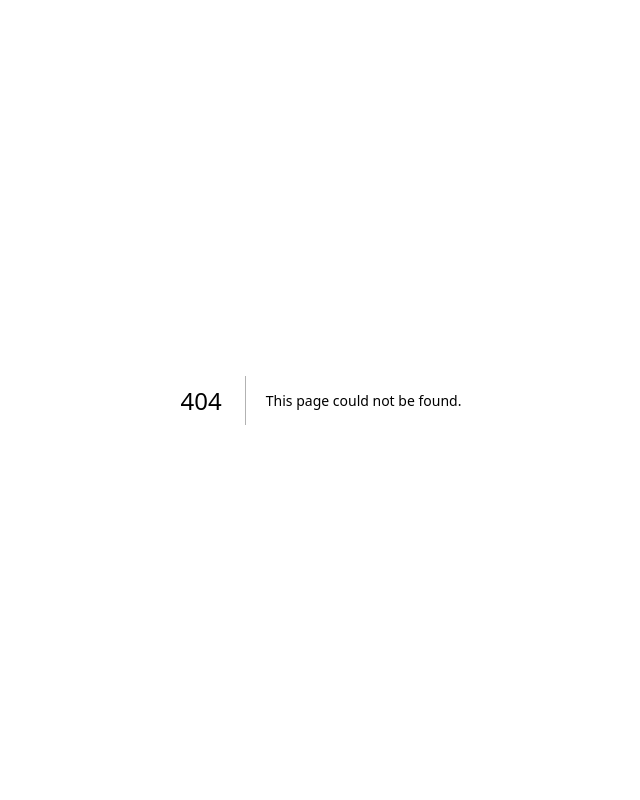
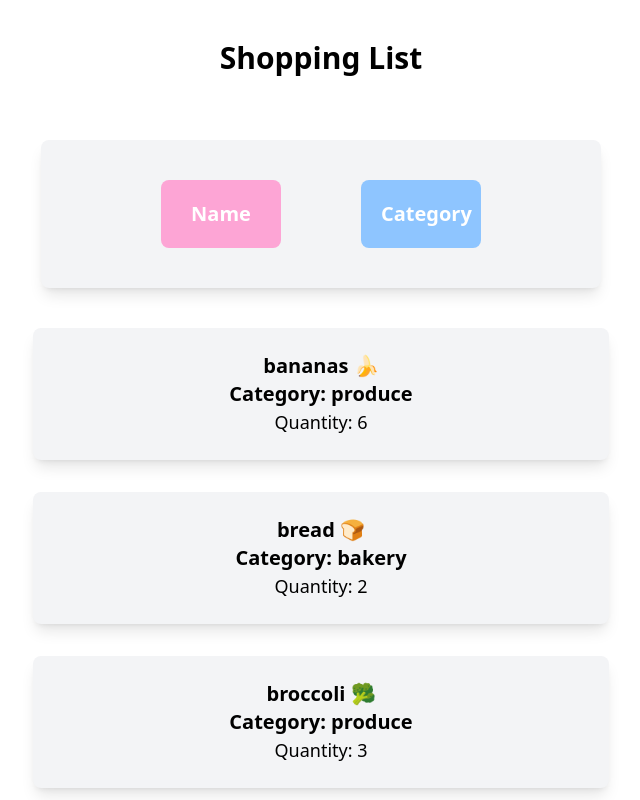
Before and after one commit to datdo13a/cprg306-assignments, a Next.js app: page /week-6 in a window 1280 px wide. Before the commit this address had no page. Shown: the top 800 px of the page, without its empty margins (319-959 px from the left). Built offline with nearby package versions, Linux system fonts and the light colour scheme.

Commit message:
week6
week-6 added

```diff
--- a/app/page.js
+++ b/app/page.js
@@ -10,6 +10,7 @@ function HomePage() {
         <li><Link href="/week-3" className="hover:text-blue-400 hover:underline">Week 3: Item List</Link></li>
         <li><Link href="/week-4" className="hover:text-blue-400 hover:underline">Week 4: New Item</Link></li>
         <li><Link href="/week-5" className="hover:text-blue-400 hover:underline">Week 5: Interactivity Form</Link></li>
+        <li><Link href="/week-6" className="hover:text-blue-400 hover:underline">Week 5: Handling Lists</Link></li>
       </ul>
     </div>
   )
--- /dev/null
+++ b/app/week-6/item-list.js
@@ -0,0 +1,75 @@
+"use client"
+import Item from "./item";
+import { useState } from "react";
+import itemData from './items.json';
+
+function ItemList() {
+
+    let itemArray = itemData.map( (item) => ( {...item}));
+
+    let [sortBy, setSortBy] = useState("name");
+
+    const handleItemSortChange = (e) => setSortBy(e.target.value);
+
+    // if statement for sorting either name or category
+    if (sortBy == "name" ) {
+        itemArray.sort( (itemA, itemB) => {
+            if ( itemA[sortBy] ) {
+                let nameA = itemA.name;
+                let nameB = itemB.name;
+                if (nameA < nameB) return -1;
+                if (nameA > nameB) return 1;
+                return 0;
+            }
+        })
+    }
+    else if (sortBy === "category" ) {
+        itemArray.sort( (itemA, itemB) => {
+        if (itemA[sortBy]) {
+            let categoryA = itemA.category;
+            let categoryB = itemB.category;
+            if (categoryA < categoryB) return -1;
+            if (categoryA > categoryB) return 1;
+            return 0;
+            }
+        }, {})
+    }
+
+    //reduce methods
+    const groupedCategory = itemData.reduce((groupedItems, item) => {
+        const category = item.category
+        if (groupedItems[category] == null) groupedItems[category] = []
+        groupedItems[category].push(item)
+        return groupedItems
+    }, {})
+    console.log(groupedCategory);
+
+    return (
+        <section>
+            <div>
+                <div className="bg-gray-100 m-10 p-10 rounded-lg shadow-lg flex justify-evenly">
+                    <button onClick={() =>setSortBy("name")} className="text-white font-bold text-xl w-30 bg-pink-300 p-5 rounded-lg hover:bg-pink-400 active:bg-pink-500">Name</button>
+                    <button onClick={() =>setSortBy("category")} className="text-white font-bold text-xl w-30 bg-blue-300 p-5 rounded-lg hover:bg-blue-400 active:bg-blue-500">Category</button>
+                </div>
+                <div>
+                    {itemArray.map( (item) => (
+                        <Item key={item.id} itemObj={item}></Item>
+                    ))}
+                </div>
+                {/* reduced rendered categorized list */}
+                {/* <div>
+                    {Object.keys(groupedCategory).map((category) => (
+                        <div key={category}>
+                            <h2 className="font-bold text-3xl text-center">{category}</h2>
+                            {groupedCategory[category].map((item) => (
+                                <Item key={item.id} itemObj={item}></Item>
+                            ))}
+                        </div>
+                    ))}
+                </div> */}
+            </div>
+        </section>
+    )
+    };
+
+    export default ItemList;
--- /dev/null
+++ b/app/week-6/item.js
@@ -0,0 +1,14 @@
+function Item( { itemObj } ) {
+
+    const { name, quantity, category } = itemObj;
+
+    return (
+        <ul className="rounded-lg shadow-lg m-8 p-4 py-6 w-xl bg-gray-100 text-center text-lg hover:bg-gray-200">
+            <li className="text-xl font-bold">{name}</li>
+            <li className="text-xl font-bold">Category: {category}</li>
+            <li>Quantity: {quantity}</li>
+        </ul>
+    )
+};
+
+export default Item;
--- /dev/null
+++ b/app/week-6/items.json
@@ -0,0 +1,74 @@
+[
+  {
+    "id": "1h2GJKH12gkHG31h1H",
+    "name": "milk, 4 L 🥛",
+    "quantity": 1,
+    "category": "dairy"
+  },
+  {
+    "id": "2KJH3k2j3H1k2J3K1H",
+    "name": "bread 🍞",
+    "quantity": 2,
+    "category": "bakery"
+  },
+  {
+    "id": "3h2KJH3k2j3H1k2J3",
+    "name": "eggs, dozen 🥚",
+    "quantity": 2,
+    "category": "dairy"
+  },
+  {
+    "id": "4k2J3K1H2GJKH12gk",
+    "name": "bananas 🍌",
+    "quantity": 6,
+    "category": "produce"
+  },
+  {
+    "id": "5H1h1H2KJH3k2j3H",
+    "name": "broccoli 🥦",
+    "quantity": 3,
+    "category": "produce"
+  },
+  {
+    "id": "6H1k2J3K1H2GJKH1",
+    "name": "chicken breasts, 1 kg 🍗",
+    "quantity": 1,
+    "category": "meat"
+  },
+  {
+    "id": "7gkHG31h1H2KJH3k",
+    "name": "pasta sauce 🍝",
+    "quantity": 3,
+    "category": "canned goods"
+  },
+  {
+    "id": "8j3H1k2J3K1H2GJK",
+    "name": "spaghetti, 454 g 🍝",
+    "quantity": 2,
+    "category": "dry goods"
+  },
+  {
+    "id": "9H12gkHG31h1H2KJ",
+    "name": "toilet paper, 12 pack 🧻",
+    "quantity": 1,
+    "category": "household"
+  },
+  {
+    "id": "10H3k2j3H1k2J3K1",
+    "name": "paper towels, 6 pack",
+    "quantity": 1,
+    "category": "household"
+  },
+  {
+    "id": "11k2J3K1H2GJKH12",
+    "name": "dish soap 🍽️",
+    "quantity": 1,
+    "category": "household"
+  },
+  {
+    "id": "12GJKH12gkHG31h1",
+    "name": "hand soap 🧼",
+    "quantity": 4,
+    "category": "household"
+  }
+]
--- /dev/null
+++ b/app/week-6/page.js
@@ -0,0 +1,13 @@
+import ItemList from "./item-list";
+import Link from "next/link";
+
+function Page() {
+    return (
+        <main className="m-4 flex flex-col items-center">
+            <h1 className="py-6 font-bold text-3xl">Shopping List</h1>
+            <ItemList/>
+        </main>
+    )
+};
+
+export default Page;
```
